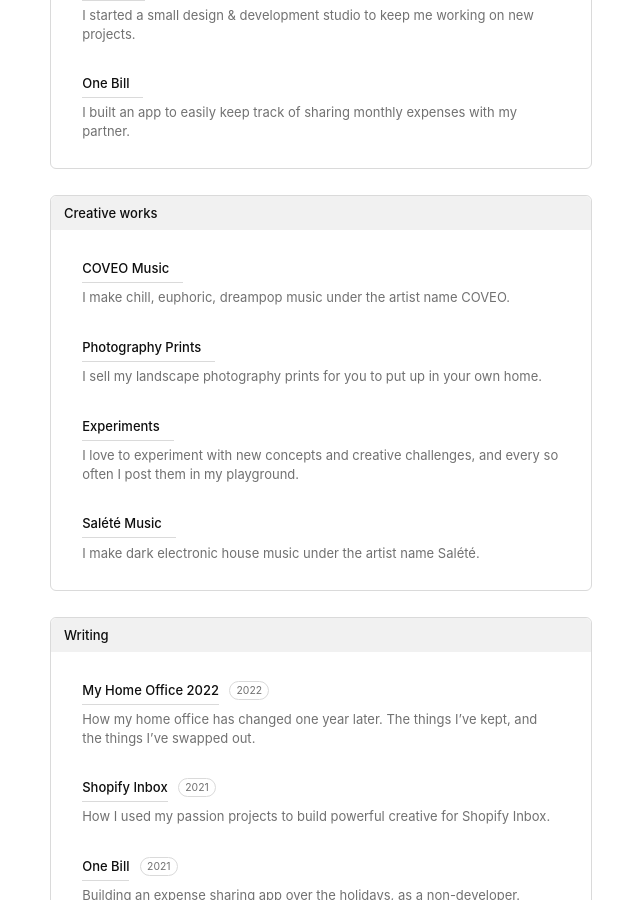
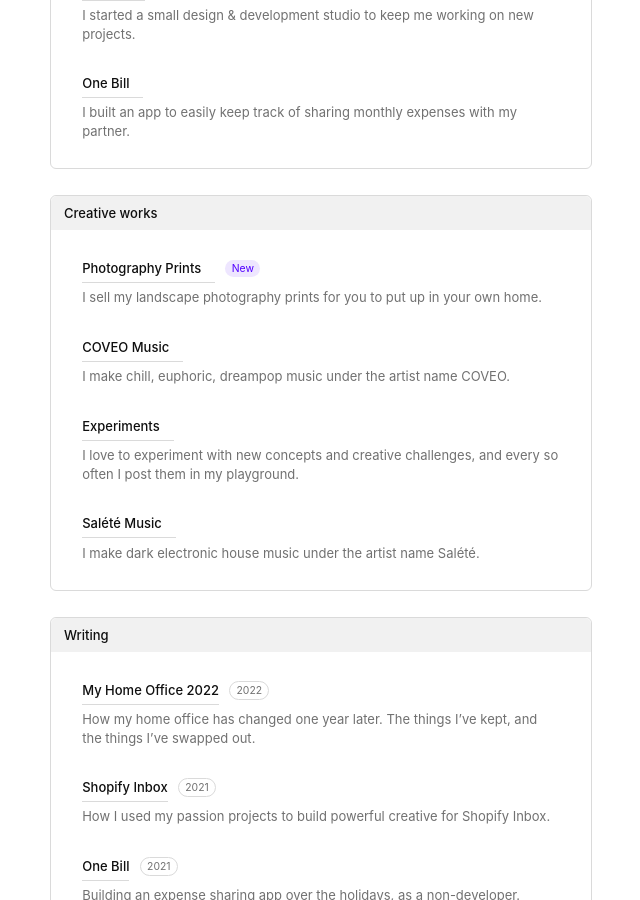
Before and after one commit to connellmccarthy/connellmccarthy.github.io, a Jekyll site: the page built from index.html, in a window 1280 px wide and 900 px high, scrolled down 1284 px. Shown: the whole window, without its empty margins (319-959 px from the left). Built offline with Jekyll 4.4.1, drawn with Linux system fonts in a browser that asks for light colours; comment, search, counter and statistics services are not loaded.

Commit message:
Update homepage cards

```diff
--- a/_data/content.yml
+++ b/_data/content.yml
@@ -42,14 +42,15 @@
   projects:
     title: Creative works
     items:
+    - title: Photography Prints
+      description: I sell my landscape photography prints for you to put up in your own home.
+      url: /prints/
+      badge: New
+      external: false
     - title: COVEO Music
       description: I make chill, euphoric, dreampop music under the artist name COVEO.
       url: http://coveomusic.com
       external: true
-    - title: Photography Prints
-      description: I sell my landscape photography prints for you to put up in your own home.
-      url: /prints/
-      external: false
     - title: Experiments
       description: I love to experiment with new concepts and creative challenges, and every so often I post them in my playground.
       url: /sketches/
--- a/_includes/card.html
+++ b/_includes/card.html
@@ -26,7 +26,7 @@
               <span class="muted w-regular">• {{ include.date | date: "%B %d, %Y" }}{% if include.reading_time %} • {{ include.reading_time }} minute read{% endif %}</span>
             {% endif %}
           {% endif %}
-          {% if include.style contains 'project' and include.badge == null %}
+          {% if include.style contains 'project' and include.arrow == true %}
             <i class="far fa-arrow-right{% if include.external %} external{% endif %}"></i>
           {% endif %}
         </p>
--- a/index.html
+++ b/index.html
@@ -47,6 +47,7 @@
             title = project.title
             description = project.description
             url = project.url
+            arrow = true
             external = project.external
           %}
         {% endfor %}
@@ -62,6 +63,8 @@
             style = 'project'
             title = project.title
             description = project.description
+            badge = project.badge
+            arrow = true
             url = project.url
             external = project.external
           %}
@@ -82,6 +85,7 @@
             badge = year
             badge_color = 'grey'
             description = project.description
+            arrow = false
             url = project.url
           %}
         {% endfor %}
```
